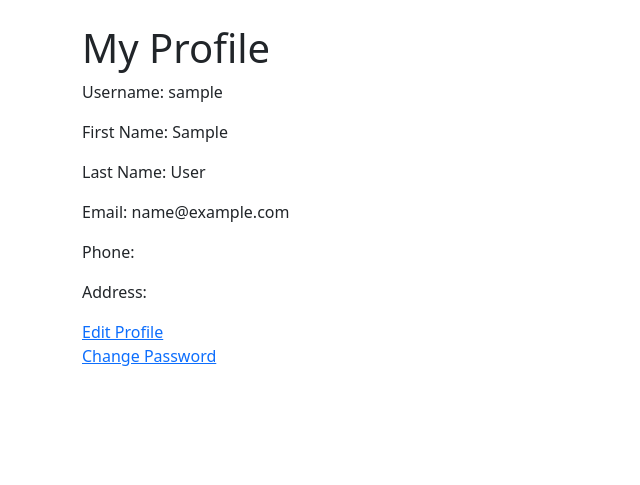
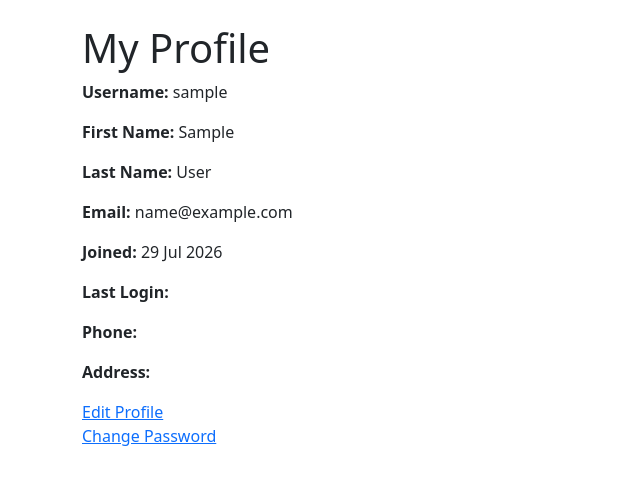
Before and after one commit to mamun-2025/zero-to-hero-Django, a Django app: page /accounts/profile/ in a window 1280 px wide. Shown: the part 24-509 px from the top of the page, without its empty margins (0-640 px from the left). Run offline with Django 5.2, Linux system fonts and the light colour scheme; the visitor is signed in with stand-in values (Sample User, id 1).

Commit message:
Add last loging tracking

```diff
--- a/Django_authentication/accounts/templates/accounts/dashboard.html
+++ b/Django_authentication/accounts/templates/accounts/dashboard.html
@@ -12,6 +12,7 @@
 
 <h1>Dashboard</h1>
 
-<p>Welcome {{ request.user.username }}</p>
+<p><strong>Welcome</strong> {{ request.user.username }}</p>\
+<p><strong>Last Login:</strong> {{ request.user.last_login|date:"d M Y, h:i A" }}</p>
 
 {% endblock %}
--- a/Django_authentication/accounts/templates/accounts/profile.html
+++ b/Django_authentication/accounts/templates/accounts/profile.html
@@ -6,12 +6,14 @@
 
 <h1>My Profile</h1>
 
-<p>Username: {{ request.user.username }}</p>
-<p>First Name: {{ request.user.first_name }}</p>
-<p>Last Name: {{ request.user.last_name }}</p>
-<p>Email: {{ request.user.email }}</p>
-<p>Phone: {{ request.user.phone }}</p>
-<p>Address: {{ request.user.address }}</p>
+<p><strong>Username:</strong> {{ request.user.username }}</p>
+<p><strong>First Name:</strong> {{ request.user.first_name }}</p>
+<p><strong>Last Name:</strong> {{ request.user.last_name }}</p>
+<p><strong>Email:</strong> {{ request.user.email }}</p>
+<p><strong>Joined:</strong> {{ request.user.date_joined|date:"d M Y" }}</p>
+<p><strong>Last Login:</strong> {{ request.user.last_login|date:"d M Y, h:i A" }}</p>
+<p><strong>Phone:</strong> {{ request.user.phone }}</p>
+<p><strong>Address:</strong> {{ request.user.address }}</p>
 
 <a href="{% url 'accounts:profile_update' %}">
    Edit Profile
```
